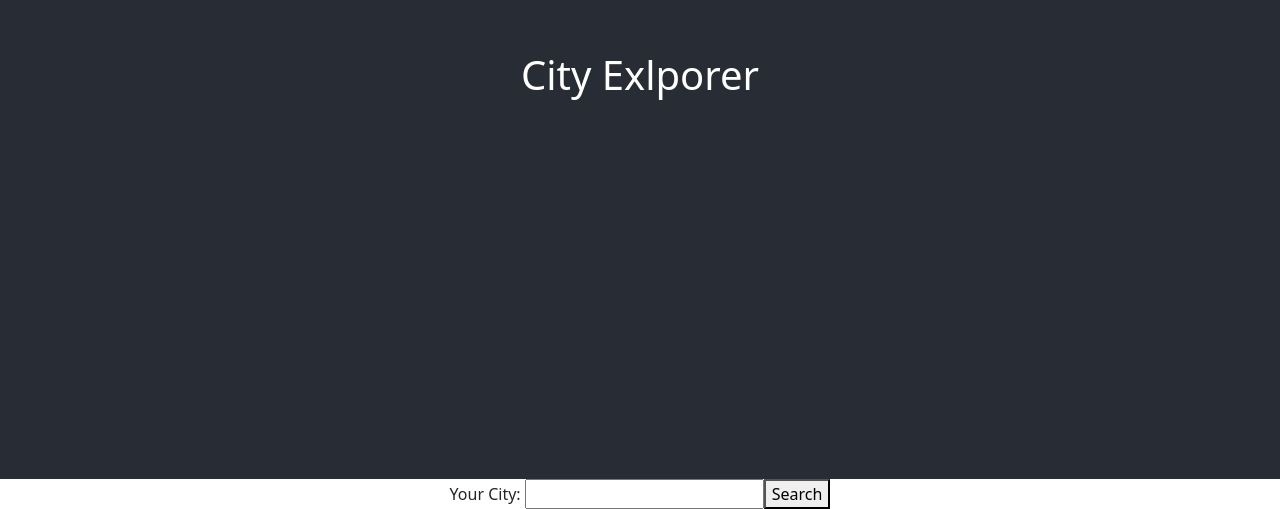
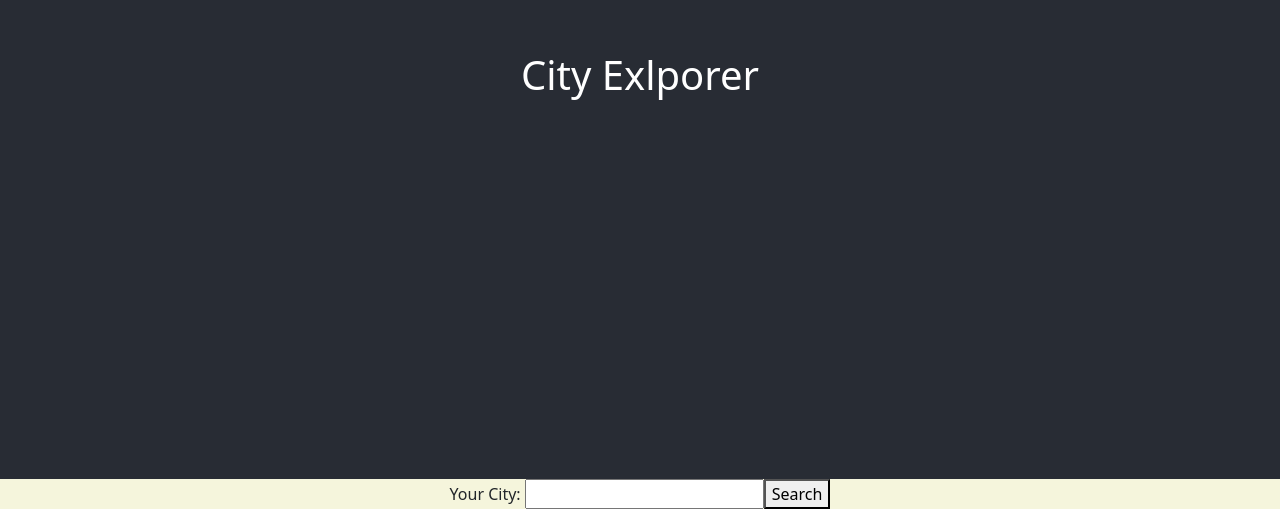
Before and after one commit to marisstoledo/city-reporter, a React (Create React App) app: page / in a window 1280 px wide. Shown: the part 321-830 px from the top of the page. Built offline with nearby package versions, Linux system fonts and the light colour scheme.

Commit message:
finished basics of lab6

```diff
--- a/src/App.js
+++ b/src/App.js
@@ -2,19 +2,22 @@
 import React from 'react' ;
 import './App.css';
 import Container from 'react-bootstrap/Container';
-import Image from 'react-bootstrap/Image'
+import Image from 'react-bootstrap/Image';
+import Alert from 'react-bootstrap/Alert';
 
 class App extends React.Component {
   constructor(props) {
     super(props);
       this.state = {
         city: "",
-        locationObj: {}
+        locationObj: {},
+        showError: false,
+        errorMessage:""
       };
     }
 
   handleChange = (event) => {
-    let typedCity = event.target.vaule;
+    let typedCity = event.target.value;
     this.setState({city: typedCity});
     console.log(typedCity);
   };
@@ -24,33 +27,45 @@
     const url = `https://us1.locationiq.com/v1/search.php?key=${process.env.
     REACT_APP_LOCATIONIQ_KEY}&q=${this.state.city}&format=json`;
     console.log('URL: ', url);
+    try {
     let response = await axios.get(url);
     console.log('Response:', response.data[0]);
     this.setState({
     locationObj: response.data[0]
     });
+   } catch(error){
+     this.setState({
+        showError:true,
+        errorMessage: error.response.status +':' + error.response.data.error
+     })
+   }
   }
 
 
   render() {
     return (
       <div className="App">
-      <header className="App-header">
-      <h1>City Exlporer</h1>
+        <header className="App-header">
+          <h1>City Exlporer</h1>
       </header>
-      <form onSubmit={this.getLocation}>
+
+      <form className='form' onSubmit={this.getLocation}>
         Your City: {" "}
          <input type="text" name="yourcity" onChange = {this.handleChange} />
         <button type='submit'>Search</button>
       </form>
+
       {this.state.locationObj.display_name &&
-      <Container>
+       <Container className='container' >
       <h2>here is the map for {this.state.locationObj.display_name} </h2>
       <p>Lat/Lon: {this.state.locationObj.lat}, {this.state.locationObj.lon}</p>
-      <Image scr={`https://maps.locationiq.com/v3/staticmap?key=${process.env.
-    REACT_APP_LOCATIONIQ_KEY}&center=${this.state.locationObj.lat},${this.state.locationObj.lon}&zoom=12`}alt={this.state.locationObj.display_name}/>
+      <Image className='map' roundedCirlce scr={`https://maps.locationiq.com/v3/staticmap?key=${process.env.REACT_APP_LOCATIONIQ_KEY}&center=${this.state.locationObj.lat},${this.state.locationObj.lon}&zoom=12`}alt={this.state.locationObj.display_name}/>
       </Container>
        }
+
+       {this.state.showError &&
+       <Alert varient='danger'>{this.state.errorMessage}</Alert>
+      }
       </div>
     );
   }
```
